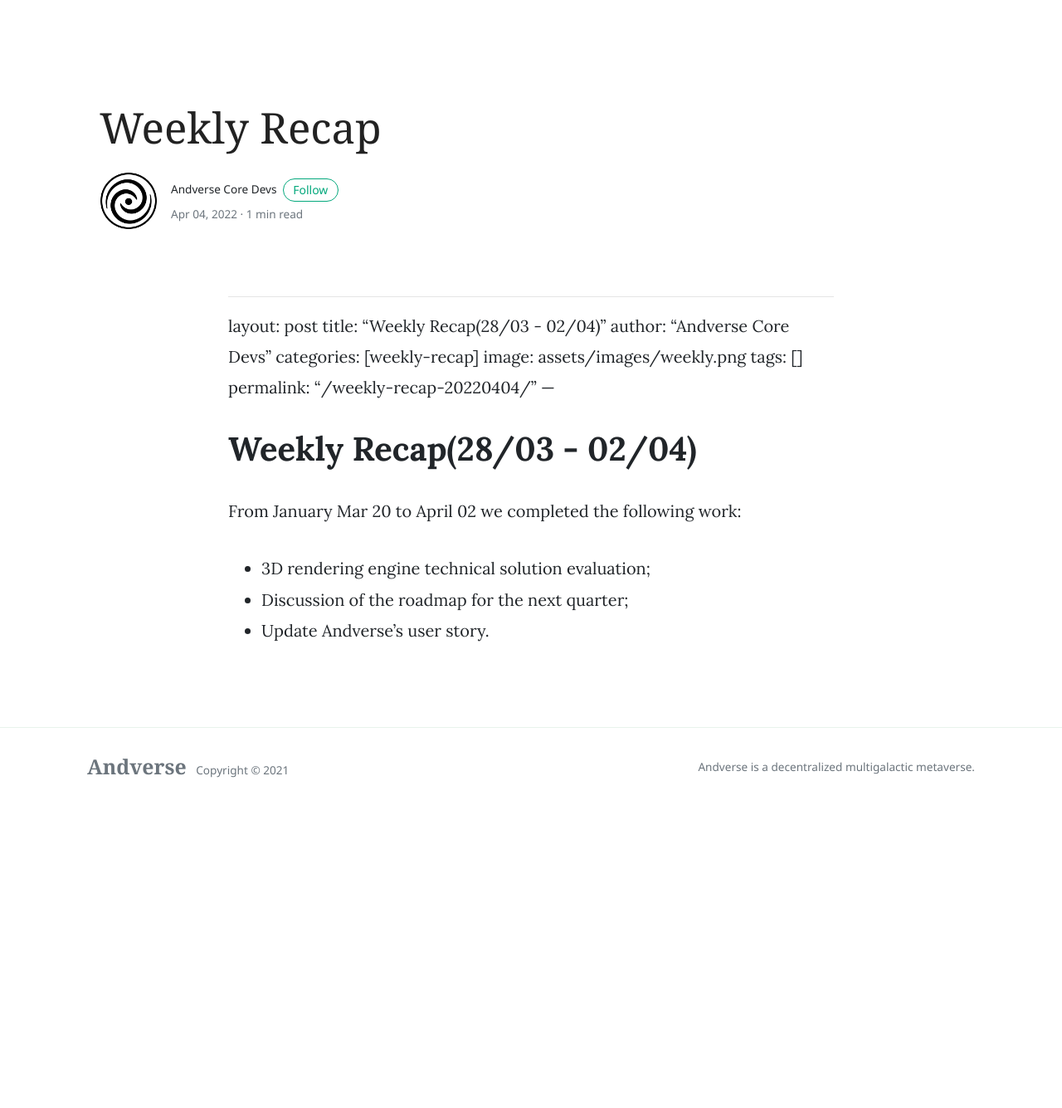
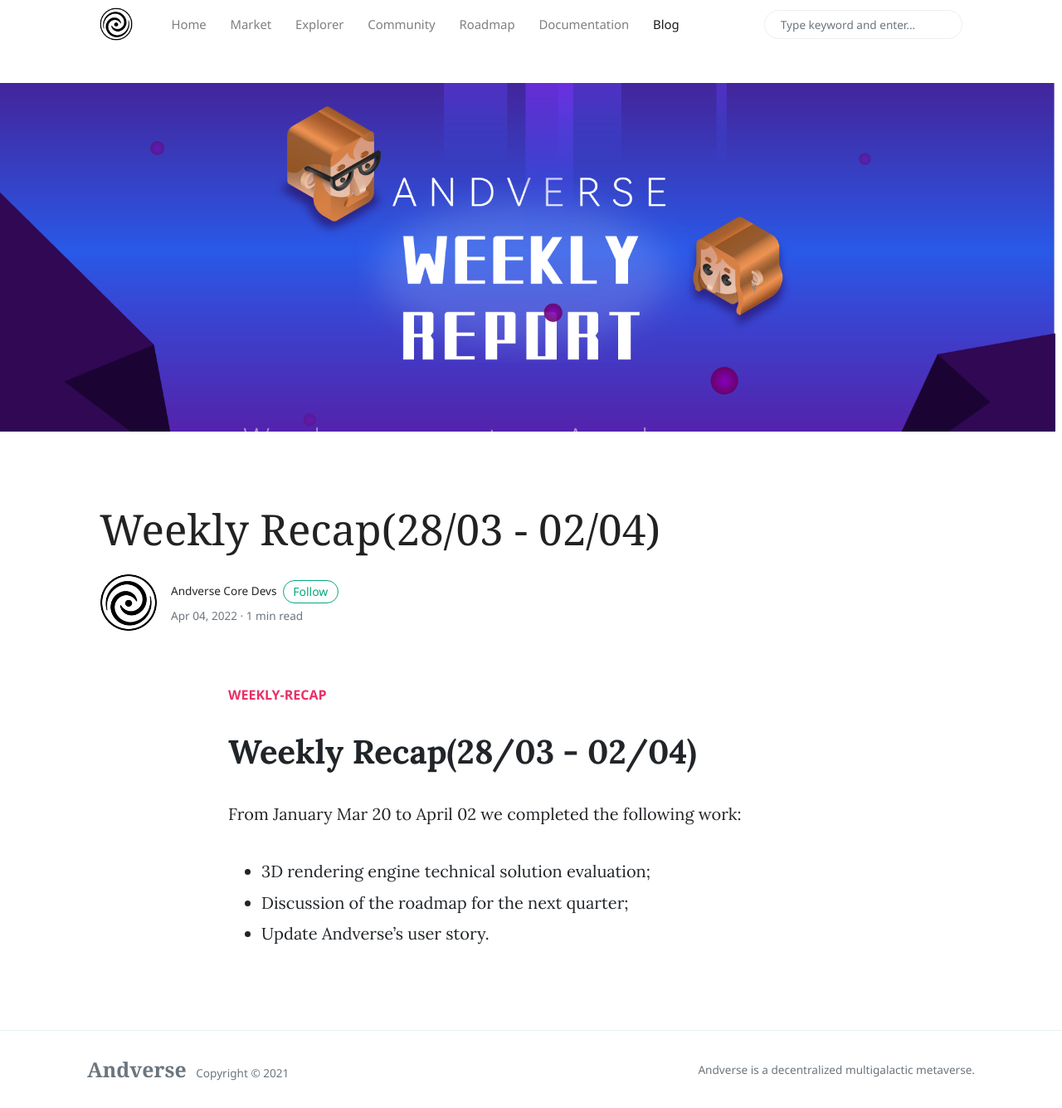
Before and after one commit to andverse-core/blog, a Jekyll site: the page built from _posts/2022-04-04-weekly-recap.md, in a window 1280 px wide and 1335 px high. Shown: the whole window at 83% size. Built offline with Jekyll 4.4.1, drawn with Linux system fonts in a browser that asks for light colours; nearby versions of some CDN libraries; some of the changed lines change nothing that is shown.

Commit message:
docs: update wp

```diff
--- a/_posts/2022-04-04-weekly-recap.md
+++ b/_posts/2022-04-04-weekly-recap.md
@@ -1,11 +1,3 @@
----
-Author: pony@diynova.com
-Date: 2022-04-04 12:22:42
-LastEditors: pony@diynova.com
-LastEditTime: 2022-04-04 12:41:34
-FilePath: /andverse.blog/_posts/2022-04-04-weekly-recap.md
-Description:
----
 ---
 layout: post
 title:  "Weekly Recap(28/03 - 02/04)"
```
